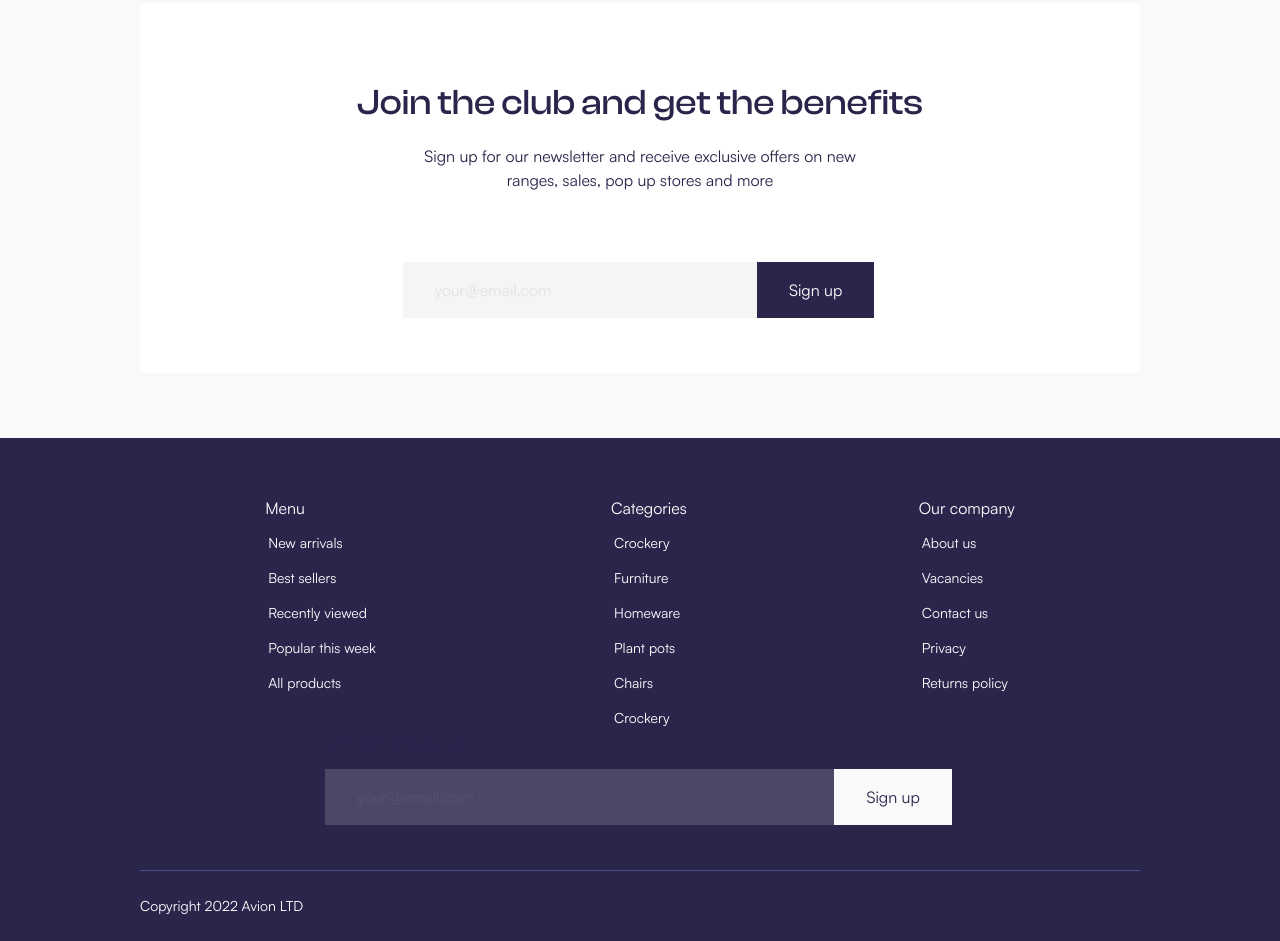
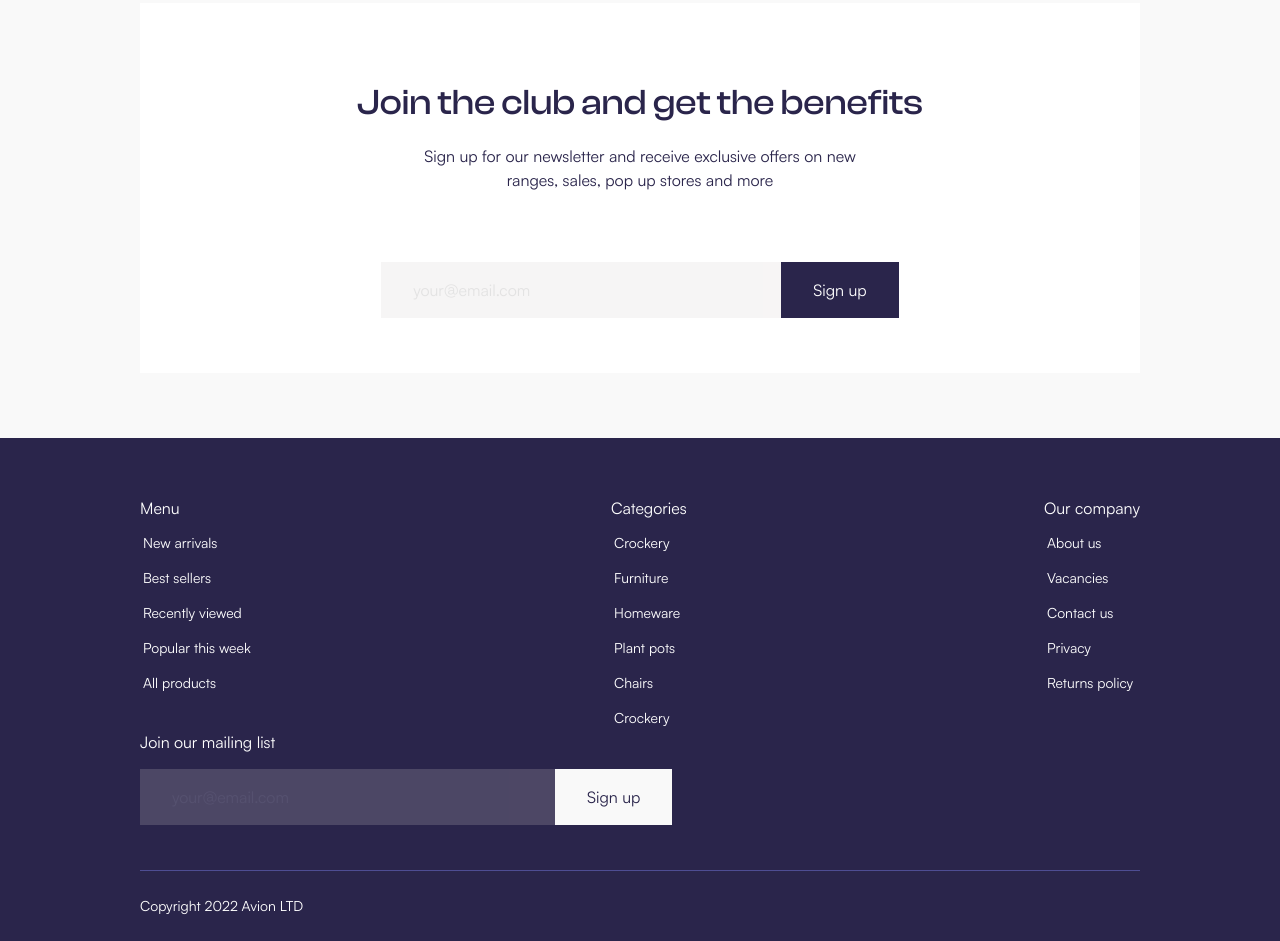
Before and after one commit to Vep-Web/Avion, a plain HTML site: page details.html in a window 1280 px wide. Shown: the part 2561-3502 px from the top of the page. Drawn offline with Linux system fonts and the light colour scheme.

Commit message:
Add files via upload

```diff
--- a/css/components/input/input.css
+++ b/css/components/input/input.css
@@ -66,7 +66,7 @@
 }
 
 .inp-foot {
-  max-width: 509px;
+  min-width: 415px;
   width: 100%;
 }
 .inp-foot::-webkit-input-placeholder {
@@ -90,19 +90,15 @@
   opacity: 2;
 }
 
-@media (max-width: 1000px) {
-  .inp {
-    max-width: 510px;
-  }
-}
 @media (max-width: 768px) {
   .inp {
-    max-width: 380px;
+    min-width: 380px;
   }
 }
 @media (max-width: 500px) {
   .inp {
-    max-width: 200px;
+    padding: 16px 29px;
+    min-width: 225px;
   }
 }
 /*# sourceMappingURL=input.css.map */
--- a/css/main.css
+++ b/css/main.css
@@ -174,17 +174,21 @@ html {
   color: var(--dark-primary);
 }
 
-.form__btn {
-  margin-left: -4px;
+.form {
+  margin: 0 auto;
+  display: -webkit-box;
+  display: -ms-flexbox;
+  display: flex;
+  -ms-flex-wrap: nowrap;
+  flex-wrap: nowrap;
 }
 .form__inp--widht {
-  max-width: 354px;
+  min-width: 400px;
   width: 100%;
 }
 
 .form--widht {
-  max-width: 475px;
-  width: 100%;
+  margin: 0 auto;
 }
 
 .svg-social {
@@ -718,7 +722,7 @@ html {
 }
 
 .inp-foot {
-  max-width: 509px;
+  min-width: 415px;
   width: 100%;
 }
 .inp-foot::-webkit-input-placeholder {
@@ -742,19 +746,15 @@ html {
   opacity: 2;
 }
 
-@media (max-width: 1000px) {
-  .inp {
-    max-width: 510px;
-  }
-}
 @media (max-width: 768px) {
   .inp {
-    max-width: 380px;
+    min-width: 380px;
   }
 }
 @media (max-width: 500px) {
   .inp {
-    max-width: 200px;
+    padding: 16px 29px;
+    min-width: 225px;
   }
 }
 .burger-menu {
@@ -842,19 +842,19 @@ html {
   height: 50px;
 }
 .search__inp {
-  max-width: 304px;
+  min-width: 308px;
   width: 100%;
   height: auto;
   background-color: #000;
 }
 .search__btn {
-  margin-left: -4px;
   height: auto;
   padding: 11px 30px;
 }
 
 .close {
   background-color: #8c9595;
+  height: 50px;
 }
 
 .open-search {
@@ -863,6 +863,14 @@ html {
   display: flex;
 }
 
+@media (max-width: 1440px) {
+  .search {
+    max-width: 365px;
+  }
+  .search__inp {
+    min-width: 250px;
+  }
+}
 @media (max-width: 1000px) {
   .search {
     max-width: 400px;
@@ -875,7 +883,7 @@ html {
     height: 35px;
   }
   .search__inp {
-    max-width: 385px;
+    min-width: 208px;
     width: 100%;
     height: 35px;
     padding: 5px;
@@ -1173,9 +1181,15 @@ html {
   }
   .brand__list {
     margin-top: 38px;
+    -ms-grid-columns: (1fr)[2];
+    grid-template-columns: repeat(2, 1fr);
+    row-gap: 25px;
+  }
+}
+@media (max-width: 768px) {
+  .brand__list {
     -ms-grid-columns: (1fr)[1];
     grid-template-columns: repeat(1, 1fr);
-    row-gap: 25px;
   }
 }
 .new {
@@ -1459,6 +1473,9 @@ html {
   border-top: 1px solid var(--primary);
   padding-top: 24px;
 }
+.footer__title {
+  color: var(--white);
+}
 .footer__span {
   color: var(--white);
 }
@@ -1473,20 +1490,20 @@ html {
   -moz-column-gap: 30px;
   column-gap: 30px;
 }
+.footer__form {
+  margin: 0;
+}
 
 @media (max-width: 1440px) {
   .footer__top {
     -ms-flex-wrap: wrap;
     flex-wrap: wrap;
-    -webkit-box-pack: center;
-    -ms-flex-pack: center;
-    justify-content: center;
   }
   .footer__left {
     width: 100%;
-    -webkit-box-pack: space-evenly;
-    -ms-flex-pack: space-evenly;
-    justify-content: space-evenly;
+    -webkit-box-pack: justify;
+    -ms-flex-pack: justify;
+    justify-content: space-between;
   }
 }
 @media (max-width: 1000px) {
```
Also changed, not shown: 2 other files.
